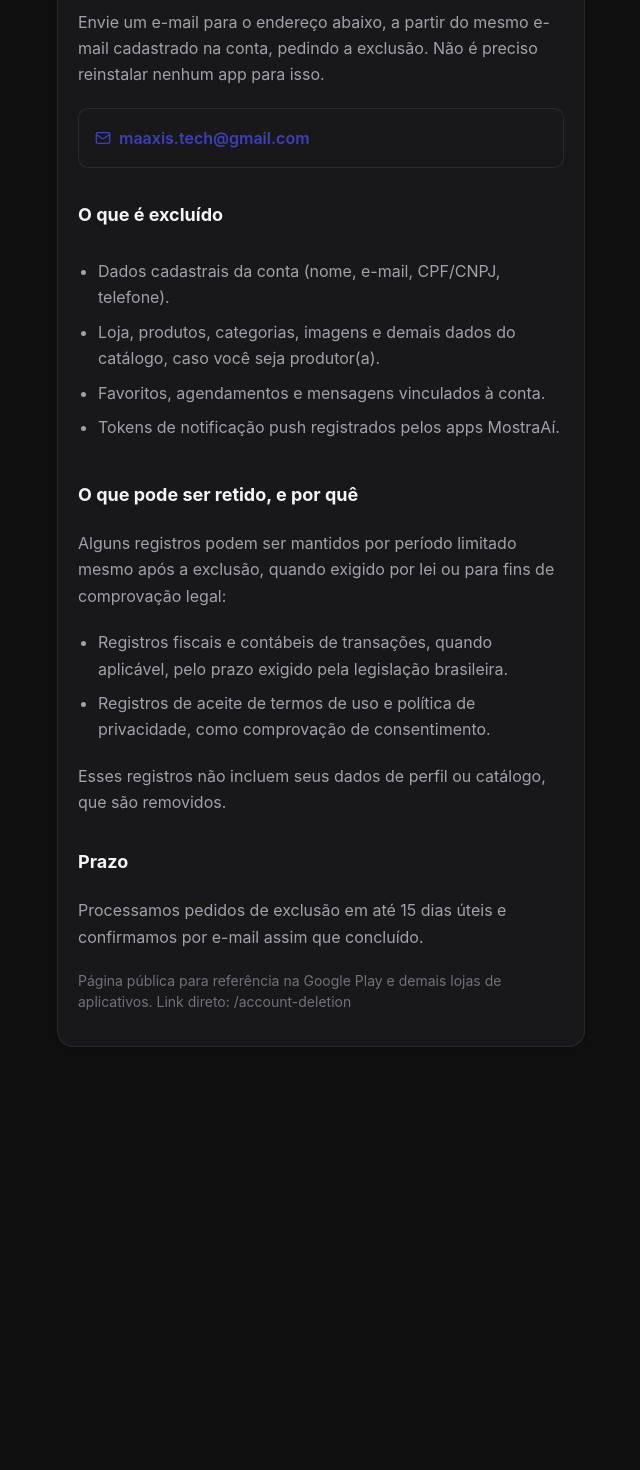
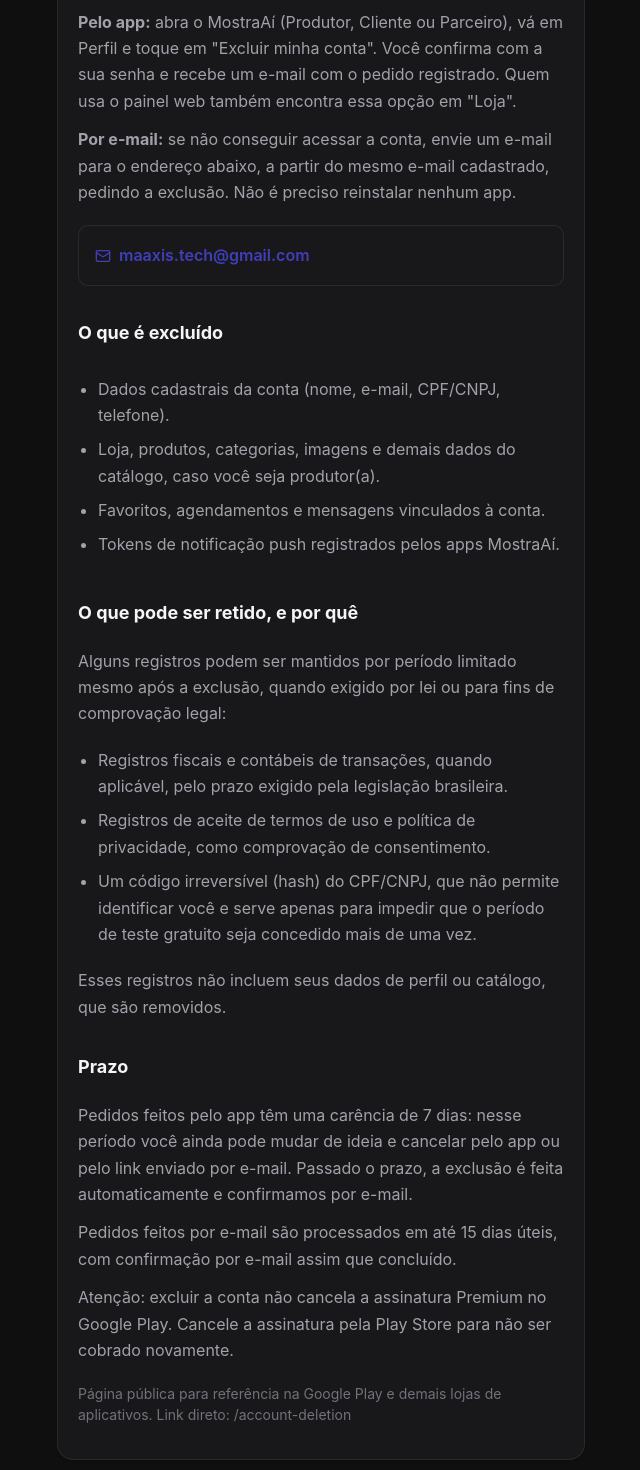
Before and after one commit to marco-duart/mostra-ai-web, a React (Vite) app: page /account-deletion in a window 1280 px wide. Shown: the part 260-1730 px from the top of the page, without its empty margins (319-959 px from the left). Before the commit the page ends 1383 px from the top, so only its background shows below. Built offline with nearby package versions, Linux system fonts and the light colour scheme; no server answers.

Commit message:
feat(account): add account deletion request and cancel flow

```diff
--- a/src/hooks/useProducerStore.ts
+++ b/src/hooks/useProducerStore.ts
@@ -45,3 +45,30 @@
     onSuccess: () => qc.invalidateQueries({ queryKey: producerStoreQueryKey }),
   });
 }
+
+export const accountDeletionQueryKey = ["producer", "account-deletion"] as const;
+
+export function useAccountDeletionStatusQuery() {
+  const { isAuthenticated } = useProducerAuth();
+  return useQuery({
+    queryKey: accountDeletionQueryKey,
+    queryFn: producerService.getAccountDeletionStatus,
+    enabled: isAuthenticated,
+  });
+}
+
+export function useRequestAccountDeletionMutation() {
+  const qc = useQueryClient();
+  return useMutation({
+    mutationFn: (password: string) => producerService.requestAccountDeletion(password),
+    onSuccess: () => qc.invalidateQueries({ queryKey: accountDeletionQueryKey }),
+  });
+}
+
+export function useCancelAccountDeletionMutation() {
+  const qc = useQueryClient();
+  return useMutation({
+    mutationFn: () => producerService.cancelAccountDeletion(),
+    onSuccess: () => qc.invalidateQueries({ queryKey: accountDeletionQueryKey }),
+  });
+}
--- /dev/null
+++ b/src/pages/AccountDeletionCancelPage.tsx
@@ -0,0 +1,59 @@
+import { useState } from "react";
+import { Link, useSearchParams } from "react-router-dom";
+import { FocusPage } from "@/components/layout/FocusPage";
+import { Button } from "@/components/ui/Button";
+import { FieldError } from "@/components/ui/Input";
+import { accountService } from "@/services/account.service";
+import { parseApiMessage } from "@/utils/apiMessage";
+
+export function AccountDeletionCancelPage() {
+  const [params] = useSearchParams();
+  const token = params.get("token") ?? "";
+  const [loading, setLoading] = useState(false);
+  const [done, setDone] = useState(false);
+  const [error, setError] = useState<string | null>(null);
+
+  const onCancel = async () => {
+    setError(null);
+    setLoading(true);
+    try {
+      await accountService.cancelDeletionByToken(token);
+      setDone(true);
+    } catch (err) {
+      setError(parseApiMessage(err));
+    } finally {
+      setLoading(false);
+    }
+  };
+
+  if (!token) {
+    return (
+      <FocusPage title="Link inválido" subtitle="Este link de cancelamento está incompleto.">
+        <Link to="/account-deletion">Saiba como funciona a exclusão de conta</Link>
+      </FocusPage>
+    );
+  }
+
+  if (done) {
+    return (
+      <FocusPage
+        title="Exclusão cancelada"
+        subtitle="Sua conta continua ativa e nada foi apagado."
+      />
+    );
+  }
+
+  // O cancelamento só acontece no clique: assim um antivírus ou pré-visualizador
+  // de e-mail que apenas abre o link não cancela o pedido sem a pessoa querer.
+  return (
+    <FocusPage
+      title="Cancelar exclusão da conta"
+      subtitle="Você pediu para excluir sua conta do MostraAí. Se mudou de ideia, confirme abaixo que a conta deve ser mantida."
+    >
+      <Button block onClick={onCancel} disabled={loading}>
+        {loading ? "Cancelando..." : "Manter minha conta"}
+      </Button>
+      {error ? <FieldError>{error}</FieldError> : null}
+    </FocusPage>
+  );
+}
--- a/src/pages/AccountDeletionPage.tsx
+++ b/src/pages/AccountDeletionPage.tsx
@@ -91,8 +91,15 @@
           <Body>
             <h2>Como solicitar</h2>
             <p>
-              Envie um e-mail para o endereço abaixo, a partir do mesmo e-mail cadastrado na conta,
-              pedindo a exclusão. Não é preciso reinstalar nenhum app para isso.
+              <strong>Pelo app:</strong> abra o MostraAí (Produtor, Cliente ou Parceiro), vá em
+              Perfil e toque em &quot;Excluir minha conta&quot;. Você confirma com a sua senha e
+              recebe um e-mail com o pedido registrado. Quem usa o painel web também encontra essa
+              opção em &quot;Loja&quot;.
+            </p>
+            <p>
+              <strong>Por e-mail:</strong> se não conseguir acessar a conta, envie um e-mail para o
+              endereço abaixo, a partir do mesmo e-mail cadastrado, pedindo a exclusão. Não é
+              preciso reinstalar nenhum app.
             </p>
             <EmailBlock href="mailto:maaxis.tech@gmail.com">
               <Mail size={16} />
@@ -124,13 +131,26 @@
                 Registros de aceite de termos de uso e política de privacidade, como comprovação de
                 consentimento.
               </li>
+              <li>
+                Um código irreversível (hash) do CPF/CNPJ, que não permite identificar você e serve
+                apenas para impedir que o período de teste gratuito seja concedido mais de uma vez.
+              </li>
             </ul>
             <p>Esses registros não incluem seus dados de perfil ou catálogo, que são removidos.</p>
 
             <h2>Prazo</h2>
             <p>
-              Processamos pedidos de exclusão em até 15 dias úteis e confirmamos por e-mail assim
-              que concluído.
+              Pedidos feitos pelo app têm uma carência de 7 dias: nesse período você ainda pode
+              mudar de ideia e cancelar pelo app ou pelo link enviado por e-mail. Passado o prazo, a
+              exclusão é feita automaticamente e confirmamos por e-mail.
+            </p>
+            <p>
+              Pedidos feitos por e-mail são processados em até 15 dias úteis, com confirmação por
+              e-mail assim que concluído.
+            </p>
+            <p>
+              Atenção: excluir a conta não cancela a assinatura Premium no Google Play. Cancele a
+              assinatura pela Play Store para não ser cobrado novamente.
             </p>
           </Body>
 
--- a/src/pages/app/producer/ProducerStorePage.tsx
+++ b/src/pages/app/producer/ProducerStorePage.tsx
@@ -18,8 +18,11 @@
   ProducerStack,
 } from "@/components/producer/ProducerUI";
 import {
+  useAccountDeletionStatusQuery,
+  useCancelAccountDeletionMutation,
   useDisableProducerStoreMutation,
   useProducerStoreQuery,
+  useRequestAccountDeletionMutation,
   useUpdateProducerStoreMutation,
   useUploadProducerStoreBackgroundMutation,
   useUploadProducerStoreLogoMutation,
@@ -112,6 +115,10 @@
   const uploadLogo = useUploadProducerStoreLogoMutation();
   const uploadBackground = useUploadProducerStoreBackgroundMutation();
   const disableStore = useDisableProducerStoreMutation();
+  const deletionStatus = useAccountDeletionStatusQuery();
+  const requestDeletion = useRequestAccountDeletionMutation();
+  const cancelDeletion = useCancelAccountDeletionMutation();
+  const [deletionPassword, setDeletionPassword] = useState("");
 
   const [draft, setDraft] = useState<Draft>({
     name: "",
@@ -204,6 +211,36 @@
       await disableStore.mutateAsync(reason);
       await storeQuery.refetch();
       toast.success("Conta desativada.");
+    } catch (err) {
+      toast.error(parseApiMessage(err));
+    }
+  };
+
+  const onRequestDeletion = async () => {
+    if (!deletionPassword) {
+      toast.error("Digite sua senha para confirmar.");
+      return;
+    }
+    if (
+      !window.confirm(
+        "Excluir sua conta e todos os dados da loja? A exclusão acontece em 7 dias e você pode cancelar até lá.",
+      )
+    ) {
+      return;
+    }
+    try {
+      await requestDeletion.mutateAsync(deletionPassword);
+      setDeletionPassword("");
+      toast.success("Pedido registrado. Enviamos um e-mail com o link para cancelar.");
+    } catch (err) {
+      toast.error(parseApiMessage(err));
+    }
+  };
+
+  const onCancelDeletion = async () => {
+    try {
+      await cancelDeletion.mutateAsync();
+      toast.success("Exclusão cancelada. Sua conta continua ativa.");
     } catch (err) {
       toast.error(parseApiMessage(err));
     }
@@ -486,6 +523,53 @@
             {disableStore.isPending ? "Desativando..." : "Desativar loja"}
           </Button>
         </ProducerCard>
+
+        <ProducerCard>
+          <ProducerSectionTitle>Excluir minha conta</ProducerSectionTitle>
+          {deletionStatus.data?.pending ? (
+            <>
+              <ProducerMuted>
+                Sua conta será excluída em{" "}
+                {deletionStatus.data.scheduledFor
+                  ? new Date(deletionStatus.data.scheduledFor).toLocaleDateString("pt-BR")
+                  : "breve"}
+                . Até lá você pode mudar de ideia.
+              </ProducerMuted>
+              <Button
+                variant="secondary"
+                onClick={onCancelDeletion}
+                disabled={cancelDeletion.isPending}
+              >
+                {cancelDeletion.isPending ? "Cancelando..." : "Cancelar exclusão"}
+              </Button>
+            </>
+          ) : (
+            <>
+              <ProducerMuted>
+                Apaga sua conta, a loja, o catálogo e os dados associados depois de 7 dias (você
+                pode cancelar nesse período). Excluir a conta não cancela a assinatura Premium na
+                Play Store.
+              </ProducerMuted>
+              <FieldGroup>
+                <FieldLabel htmlFor="deletion_password">Sua senha</FieldLabel>
+                <Input
+                  id="deletion_password"
+                  type="password"
+                  autoComplete="current-password"
+                  value={deletionPassword}
+                  onChange={(event) => setDeletionPassword(event.target.value)}
+                />
+              </FieldGroup>
+              <Button
+                variant="secondary"
+                onClick={onRequestDeletion}
+                disabled={requestDeletion.isPending}
+              >
+                {requestDeletion.isPending ? "Enviando..." : "Excluir minha conta"}
+              </Button>
+            </>
+          )}
+        </ProducerCard>
       </ProducerStack>
     </ProducerShell>
   );
--- a/src/services/producer.service.ts
+++ b/src/services/producer.service.ts
@@ -381,6 +381,19 @@
     });
     return mapStore(data);
   },
+  async getAccountDeletionStatus(): Promise<{ pending: boolean; scheduledFor: string | null }> {
+    const { data } = await api.get<{ pending: boolean; scheduled_for?: string }>(
+      "/api/v1/account/deletion-request",
+      { headers: authHeaders() },
+    );
+    return { pending: data.pending, scheduledFor: data.scheduled_for ?? null };
+  },
+  async requestAccountDeletion(password: string): Promise<void> {
+    await api.post("/api/v1/account/deletion-request", { password }, { headers: authHeaders() });
+  },
+  async cancelAccountDeletion(): Promise<void> {
+    await api.post("/api/v1/account/deletion-request/cancel", {}, { headers: authHeaders() });
+  },
   async disableStore(reason?: string): Promise<void> {
     await api.patch(
       "/api/v1/producer/store/disable",
```
